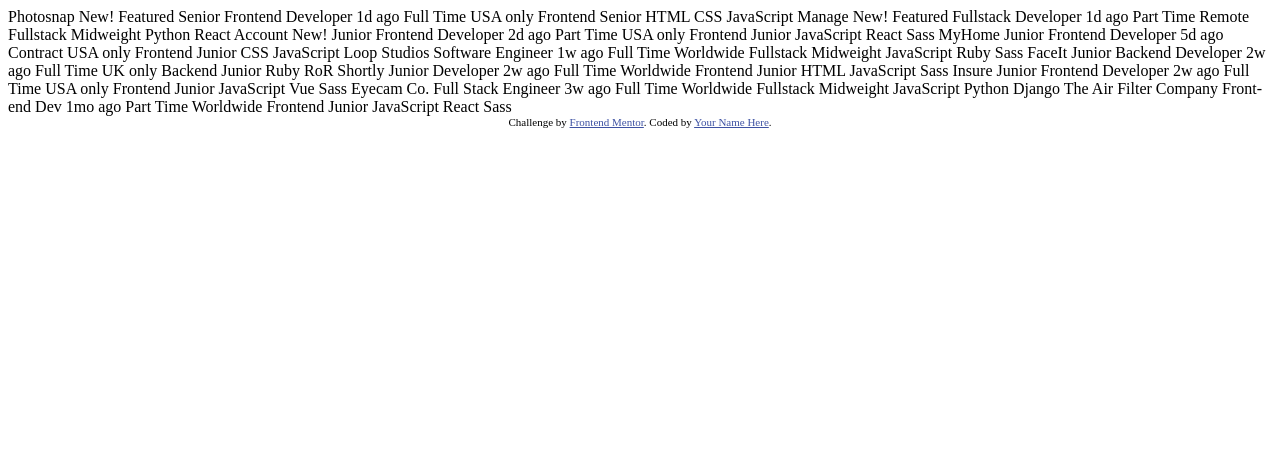
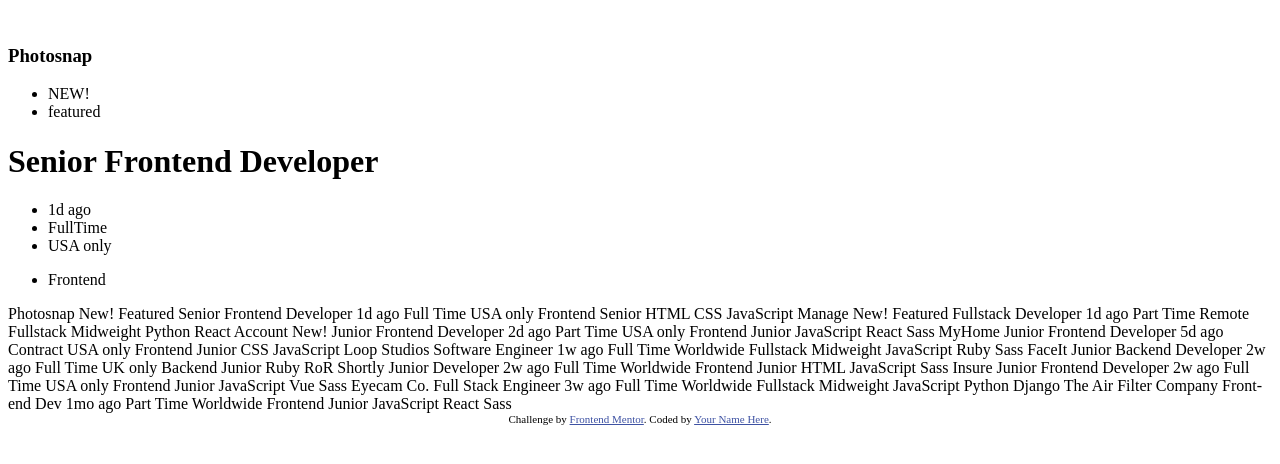
Before and after one commit to EufranioDiogo/static-job-listings, a plain HTML site: page index.html in a window 1280 px wide. Drawn offline with Linux system fonts and the light colour scheme.

Commit message:
chore: html structure of main project

```diff
--- a/index.html
+++ b/index.html
@@ -15,6 +15,45 @@
   </style>
 </head>
 <body>
+  <div id="app">
+    <div class="header-container">
+
+    </div>
+    <div class="jobs-container">
+      <div class="jobs-container-element">
+        <div class="job-image-container">
+          <img src="" alt="" class="company-logo">
+        </div>
+
+        <div class="job-info-container">
+          <div class="job-info-container--company-info">
+            <h3 class="company-info--h3">Photosnap</h3>
+
+            <ul class="company-properties">
+              <li class="company-properties--element">NEW!</li>
+              <li class="company-properties--element">featured</li>
+            </ul>
+          </div>
+
+          <div class="job-info-container--job-title">
+            <h1 class="job-title">Senior Frontend Developer</h1>
+          </div>
+
+          <div class="job-info-container--job-details">
+            <ul class="job-details">
+              <li class="job-details--element">1d ago</li>
+              <li class="job-details--element">FullTime</li>
+              <li class="job-details--element">USA only</li>
+            </ul>
+          </div>
+        </div>
+
+        <ul class="job-requisites">
+          <li class="job-requisites--element">Frontend</li>
+        </ul>
+      </div>
+    </div>
+  </div>
   <!-- Item Start -->
   Photosnap
   New!
```
